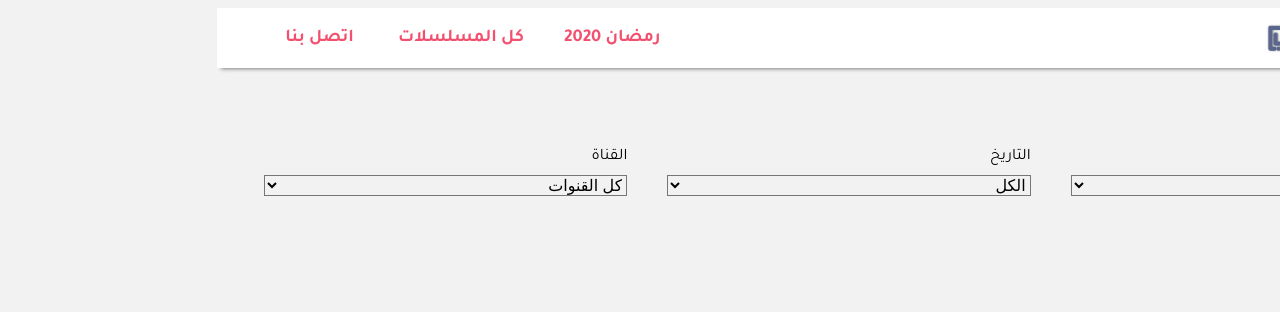
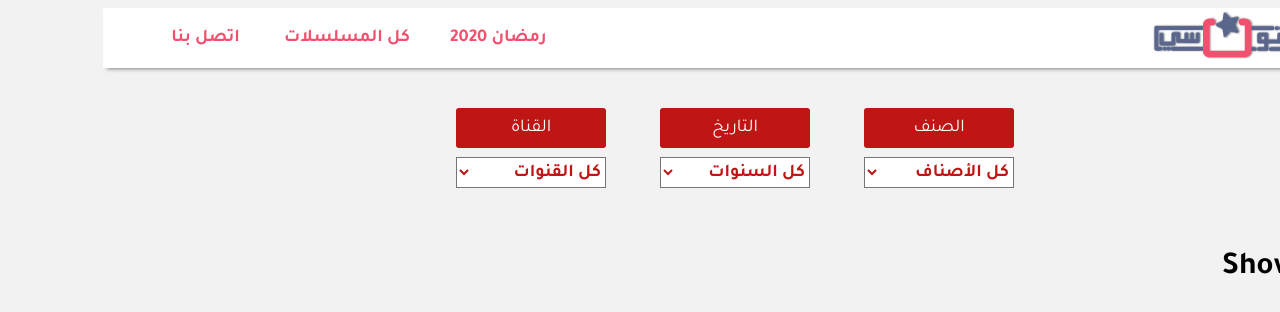
Before and after one commit to Amin-Essid/streaming-platform-for-tunisian-tv-shows, a React (Create React App) app: page /2020 in a window 1280 px wide. Shown: the top 312 px of the page. Built offline with nearby package versions, Linux system fonts and the light colour scheme.

Commit message:
style and optimise the filterShows

```diff
--- a/src/App.css
+++ b/src/App.css
@@ -212,25 +212,45 @@ a {
 
 /*  rooms fitler*/
 .filter-container {
-  padding: 5rem 0;
+  padding: 2.5em;
 }
 .filter-form {
-  width: 60vw;
+  width: 60%;
   margin: 0 auto;
-  display: grid;
-  grid-template-columns: repeat(auto-fit, minmax(202px, 1fr));
-  grid-row-gap: 2rem;
-  grid-column-gap: 40px;
+  display: flex;
+  justify-content: center;
+  align-content: center;
 }
+
+.form-group {
+  font-size: 1.125rem;
+  text-align: center;
+
+}
+
+.form-group + .form-group {
+  margin-right: 3em;
+}
+
+
 
 .form-group label {
   display: block;
-  margin-bottom: 0.5rem;
+  margin-bottom: .5em;
+  background-color: #BF1515;
+  color: white;
+  width: 150px;
+  padding: .5em 0;
+  border-radius: 3px;
 }
 .form-control {
   width: 100%;
-  background: transparent;
-  font-size: 1rem;
+  background: white;
+  font-size: 1.125rem;
+  font-family: 'Tajawal', sans-serif;
+  font-weight: bold;
+  padding: .25em 0;
+  color: #BF1515;
 }
 .size-inputs {
   display: flex;
@@ -247,15 +267,17 @@ a {
   font-size: 0.8rem;
   margin-left: 0.5rem;
 }
-@media screen and (min-width: 776px) {
+@media (max-width: 592px) {
   .filter-form {
-    width: 70vw;
+    width: 100%;
+    flex-direction: column;
+  }
+  .form-group label {
+      display: none;
+  }
+  .form-group + .form-group {
+    margin-right: 0em;
+    margin-top: 0.3em;
   }
 }
-@media screen and (min-width: 992px) {
-  .filter-form {
-    width: 95vw;
-    max-width: 1170px;
-  }
-}
-/* end of rooms fitler*/
+/* end of shows fitler*/
--- a/src/Context.js
+++ b/src/Context.js
@@ -11,8 +11,8 @@ class ShowsProvider extends Component {
     state = {
         loading: true,
         shows: [],
-        type: 'كل المسلسلات',
-        year:'الكل',
+        type: 'كل الأصناف',
+        year:'كل السنوات',
         channel:'كل القنوات',
         channels: [
             {
@@ -84,20 +84,34 @@ class ShowsProvider extends Component {
         return [...new Set(items.map(item => item[value]))]
     }
 
+    resetData = () => {
+        this.setState({
+            type: 'كل الأصناف',
+            year:'كل السنوات',
+            channel:'كل القنوات'
+        })
+    }
+
     //auto select the shows using the url
     getShows = (slug) => {
-        if (this.getUnique(this.state.shows, 'type').includes(slug)){
+        if (this.getUnique(this.state.shows, 'type').includes(slug) || slug === 'كل الأصناف'){
             this.setState({
-                type :slug
+                type :slug,
+                year:'كل السنوات',
+                channel:'كل القنوات'
             }, this.filterShows)
-        } else if (this.getUnique(this.state.shows, 'year').includes(slug)) {
+        } else if (this.getUnique(this.state.shows, 'year').includes(slug) || slug === 'كل السنوات') {
             this.setState({
-                year :slug
+                year :slug,
+                type: 'كل الأصناف',
+                channel:'كل القنوات'
             }, this.filterShows)
-        } else {
+        } else if (this.getUnique(this.state.shows, 'channel').includes(slug) || slug === 'كل القنوات'){
             this.setState({
-                channel :slug
-            }, this.filterShows)
+                channel :slug,
+                type: 'كل الأصناف',
+                year:'كل السنوات'
+            }, ()=> this.filterShows)
         }
     };
 
@@ -123,12 +137,12 @@ class ShowsProvider extends Component {
 
 
         // filter by type
-        if(type !== 'كل المسلسلات'){
+        if(type !== 'كل الأصناف'){
             tempShows = tempShows.filter(show => show.type === type)
         }
 
         // filter by year
-        if(year !== 'الكل'){
+        if(year !== 'كل السنوات'){
             tempShows = tempShows.filter(show => show.year === year)
         }
 
@@ -147,7 +161,7 @@ class ShowsProvider extends Component {
 
     render(){
         return(
-            <ShowsContext.Provider value = {{...this.state, getShows: this.getShows, handleChange: this.handleChange, getUnique: this.getUnique}}>
+            <ShowsContext.Provider value = {{...this.state, getShows: this.getShows, handleChange: this.handleChange, getUnique: this.getUnique, resetData: this.resetData}}>
                 {this.props.children}
             </ShowsContext.Provider>
         )
--- a/src/components/Navbar.js
+++ b/src/components/Navbar.js
@@ -12,7 +12,7 @@ function Navbar() {
                   </Link>
                 </span>
                 <span className='nav-item'>
-                  <Link to='/كل-المسلسلات' className='nav-item__link'>كل المسلسلات </Link>
+                  <Link to='/كل-الأصناف' className='nav-item__link'>كل المسلسلات </Link>
                 </span>
                 <span className='nav-item'>
                   <Link to='#' className='nav-item__link'> اتصل بنا</Link>
@@ -43,16 +43,17 @@ function DropdownMenu(){
 
     function DropdownItem(props) {
         return (
-          <Link to="#" className="dropdown-item">
+          <li className="dropdown-item">
             {props.children}
-          </Link>
+          </li>
         );
       }
 
     return (
         <div className='dropdown'>
             <DropdownItem><Link to="/2020">رمضان 2020</Link></DropdownItem>
-            <DropdownItem><Link to="/كل-المسلسلات">كل المسلسلات</Link></DropdownItem>
+            <DropdownItem><Link to='/كل-الأصناف'>
+            كل المسلسلات</Link></DropdownItem>
             <DropdownItem><Link to="#">اتصل بنا</Link></DropdownItem>
         </div>
     )
--- a/src/components/ShowsContainer.js
+++ b/src/components/ShowsContainer.js
@@ -1,29 +1,53 @@
-import React from 'react'
+import React, {Component} from 'react'
 import ShowsFilter from './ShowsFilter';
 import ShowsList from './ShowsList';
 import Loading from './Loading';
 import {withConsumer} from '../Context';
-import {useEffect} from 'react';
 
 
 
-function ShowsContainer({context, defaultSelect}) {
-    const {loading, filtredShows, shows, getShows} = context;
+class ShowsContainer extends Component {
+    constructor(props) {
+        super(props)
 
-        //auto select the shows using the url
-    useEffect( () => getShows(defaultSelect), [])
+        this.state = {
+             defaultOption: this.props.defaultOption,
+             context: this.props.context
+        }
+    }
 
+    componentDidMount(){
+        const {getShows} = this.props.context
+        getShows(this.state.defaultOption)
+    }
+
+    componentDidUpdate(prevProps, prevState){
+        const {getShows} = this.props.context
+        if (prevState.defaultOption !== this.props.defaultOption){
+            this.setState({
+                defaultOption: this.props.defaultOption
+            }, () => getShows(this.state.defaultOption))
+        }
+    }
+
+
+
+
+    render(){
+
+        const {loading, filtredShows, shows} = this.props.context
 
         if(loading){
             return <Loading/>
         }else{
             return (
                 <>
-                <ShowsFilter shows={shows}/>
+                    <ShowsFilter defaultOption={this.state.defaultOption} shows={shows}/>
                     <ShowsList shows={filtredShows}/>
                 </>
             )
         }
     }
+}
 
 export default withConsumer(ShowsContainer)
--- a/src/components/ShowsFilter.js
+++ b/src/components/ShowsFilter.js
@@ -6,13 +6,29 @@ import {ShowsContext} from '../Context';
 
 
 export default class ShowsFilter extends Component {
+    constructor(props) {
+        super(props)
+
+        this.state = {
+             type: '',
+             year: '',
+             channel: '',
+             channels: '',
+             years: '',
+             types: '',
+             defaultOption: this.props.defaultOption
+        }
+    }
+
+
+
     static contextType = ShowsContext;
-    render() {
 
-        const {shows, type, year, channel, handleChange, getUnique} = this.context;
+    componentDidMount(){
+        const {shows, type, year, channel, getUnique} = this.context;
 
         let types = getUnique(shows, 'type');
-        types = ['كل المسلسلات', ...types];
+        types = ['كل الأصناف', ...types];
         types = types.map((item,index)=>{
             return <option value={item} key={index}>{item}</option>
         });
@@ -20,7 +36,7 @@ export default class ShowsFilter extends Component {
 
         let years = getUnique(shows, 'year');
         years = years.sort((a, b) => {return parseInt(b) - parseInt(a)});
-        years = ['الكل', ...years];
+        years = ['كل السنوات', ...years];
         years = years.map((item,index)=>{
             return <option value={item} key={index}>{item}</option>
         });
@@ -31,36 +47,63 @@ export default class ShowsFilter extends Component {
         channels = channels.map((item,index)=>{
             return <option value={item} key={index}>{item}</option>
         });
+        this.setState({
+            type,
+            channel,
+            year,
+            types,
+            channels,
+            years
+        })
+    }
 
 
+    componentDidUpdate(prevProps, prevState){
+        const {type, year, channel} = this.context;
+        if(prevState.type !== type || prevState.year !== year || prevState.channel !== channel){
+            this.setState({
+                type,
+                year,
+                channel
+            })
+        }
 
+    }
+
+    componentWillUnmount(){
+        const {resetData} = this.context
+        resetData()
+    }
+
+
+    render() {
+        const {handleChange} = this.context
         return (
             <section className="filter-container">
             {/* <Title title="search-rooms" /> */}
             <form className="filter-form">
 
                 <div className="form-group">
-                    <label htmlFor="type">النوع</label>
+                    <label htmlFor="type">الصنف</label>
                     <select name="type" id="type"
-                    value={type} className="form-control" onChange={handleChange} >
-                         {types}
+                    value={this.state.type} className="form-control" onChange={handleChange} >
+                         {this.state.types}
                     </select>
                 </div>
 
                 <div className="form-group">
                     <label htmlFor="type">التاريخ</label>
                     <select name="year" id="year"
-                    value={year} className="form-control" onChange={handleChange}>
-                         {years}
+                    value={this.state.year} className="form-control" onChange={handleChange}>
+                         {this.state.years}
                     </select>
                 </div>
-
 
                 <div className="form-group">
                     <label htmlFor="type">القناة</label>
                     <select name="channel" id="channel"
-                    value={channel} className="form-control" onChange={handleChange}>
-                         {channels}
+                    value={this.state.channel} className="form-control" onChange={handleChange}>
+                         {this.state.channels}
                     </select>
                 </div>
             </form>
--- a/src/components/ShowsList.js
+++ b/src/components/ShowsList.js
@@ -1,6 +1,7 @@
 import React from 'react'
 
-export default function ShowsList() {
+export default function ShowsList({shows}) {
+    console.log(shows)
     return (
         <>
             <h1>Shows List</h1>
--- a/src/pages/TvShows.js
+++ b/src/pages/TvShows.js
@@ -11,11 +11,10 @@ export default class TvShows extends Component {
         }
     }
 
-    componentWillReceiveProps(nextProps) {
-        this.setState({
-            showsType: nextProps.match.params.showsType.replace('-', ' ')
-        })
-        }
+    static getDerivedStateFromProps(props, state){
+        return {showsType: props.match.params.showsType.replace('-', ' ')}
+    }
+
 
     static contextType = ShowsContext;
 
@@ -24,7 +23,7 @@ export default class TvShows extends Component {
     render() {
         return (
             <>
-                <ShowsContainer defaultSelect={this.state.showsType} />
+                <ShowsContainer defaultOption={this.state.showsType} />
             </>
         )
     }
```
Lines whose indentation alone changed are shown as unchanged.
